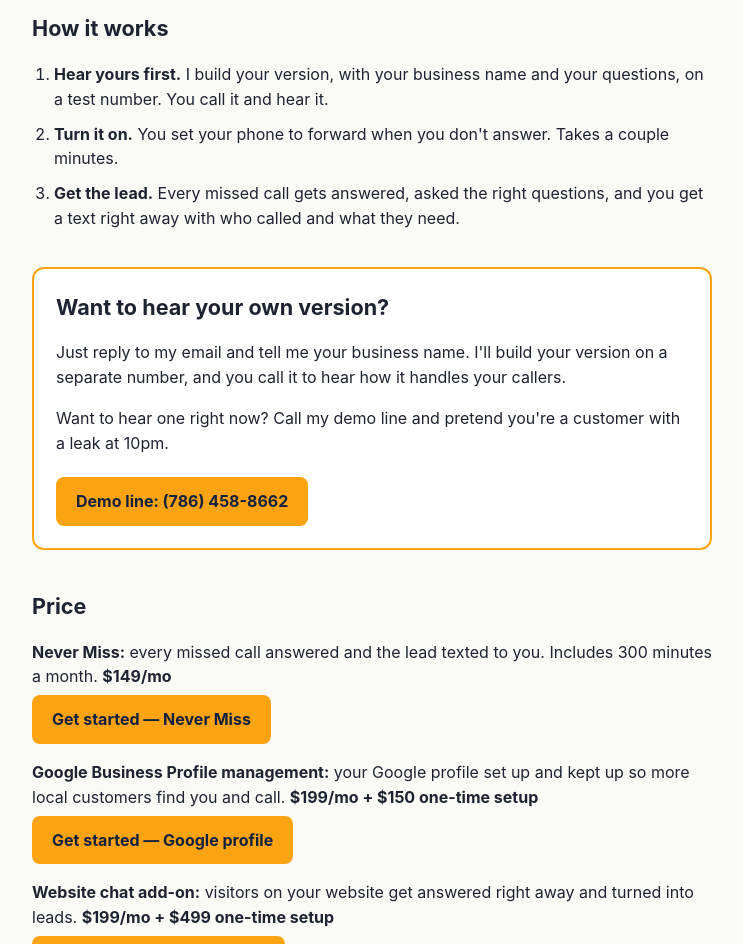
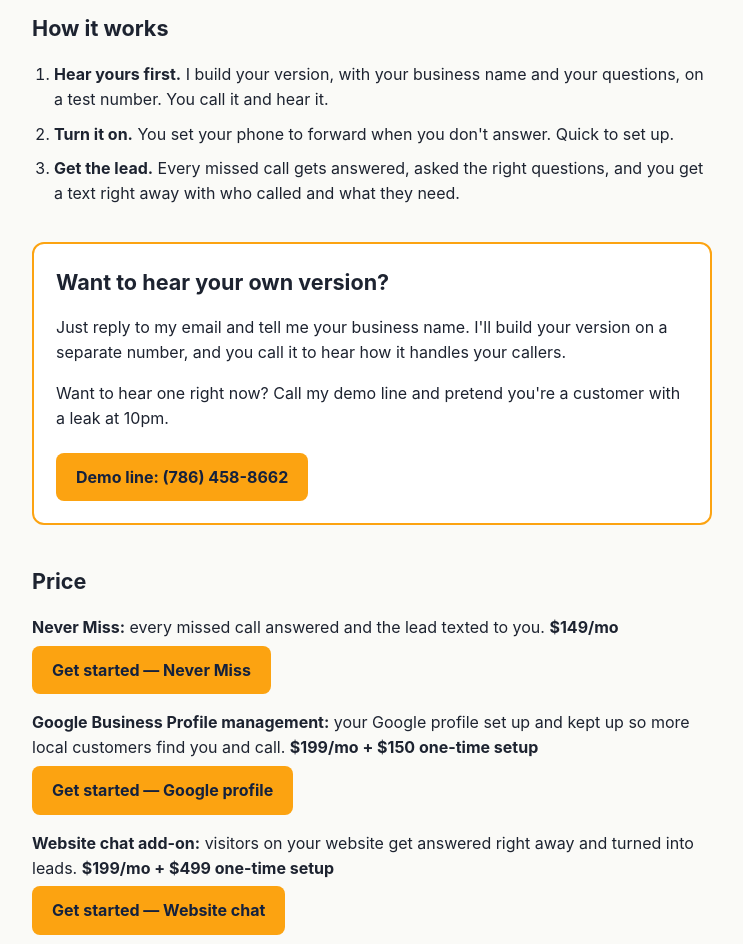
Before and after one commit to ellmired77-star/nevermiss, a plain HTML site: page index.html in a window 1280 px wide. Shown: the part 480-1424 px from the top of the page, without its empty margins (268-1011 px from the left). Drawn offline with Linux system fonts and the light colour scheme.

Commit message:
Nov 14: remove minutes wording from page (Ell rule)

```diff
--- a/index.html
+++ b/index.html
@@ -23,7 +23,7 @@ footer{padding:30px 0 50px;color:#667;font-size:.95rem}
 <h2>How it works</h2>
 <ol>
 <li><b>Hear yours first.</b> I build your version, with your business name and your questions, on a test number. You call it and hear it.</li>
-<li><b>Turn it on.</b> You set your phone to forward when you don't answer. Takes a couple minutes.</li>
+<li><b>Turn it on.</b> You set your phone to forward when you don't answer. Quick to set up.</li>
 <li><b>Get the lead.</b> Every missed call gets answered, asked the right questions, and you get a text right away with who called and what they need.</li>
 </ol>
 <div class="cta"><h2 style="margin-top:0">Want to hear your own version?</h2>
@@ -31,7 +31,7 @@ footer{padding:30px 0 50px;color:#667;font-size:.95rem}
 <p>Want to hear one right now? Call my demo line and pretend you're a customer with a leak at 10pm.</p>
 <a class="btn" href="tel:+17864588662">Demo line: (786) 458-8662</a></div>
 <h2>Price</h2>
-<p><b>Never Miss:</b> every missed call answered and the lead texted to you. Includes 300 minutes a month. <b>$149/mo</b><br>
+<p><b>Never Miss:</b> every missed call answered and the lead texted to you. <b>$149/mo</b><br>
 <a class="btn" href="https://buy.stripe.com/7sYeVe3SbaFRfhDcwR9EI0f">Get started — Never Miss</a></p>
 <p><b>Google Business Profile management:</b> your Google profile set up and kept up so more local customers find you and call. <b>$199/mo + $150 one-time setup</b><br>
 <a class="btn" href="https://buy.stripe.com/9B6bJ2ewP9BN1qN1Sd9EI0j">Get started — Google profile</a></p>
```
